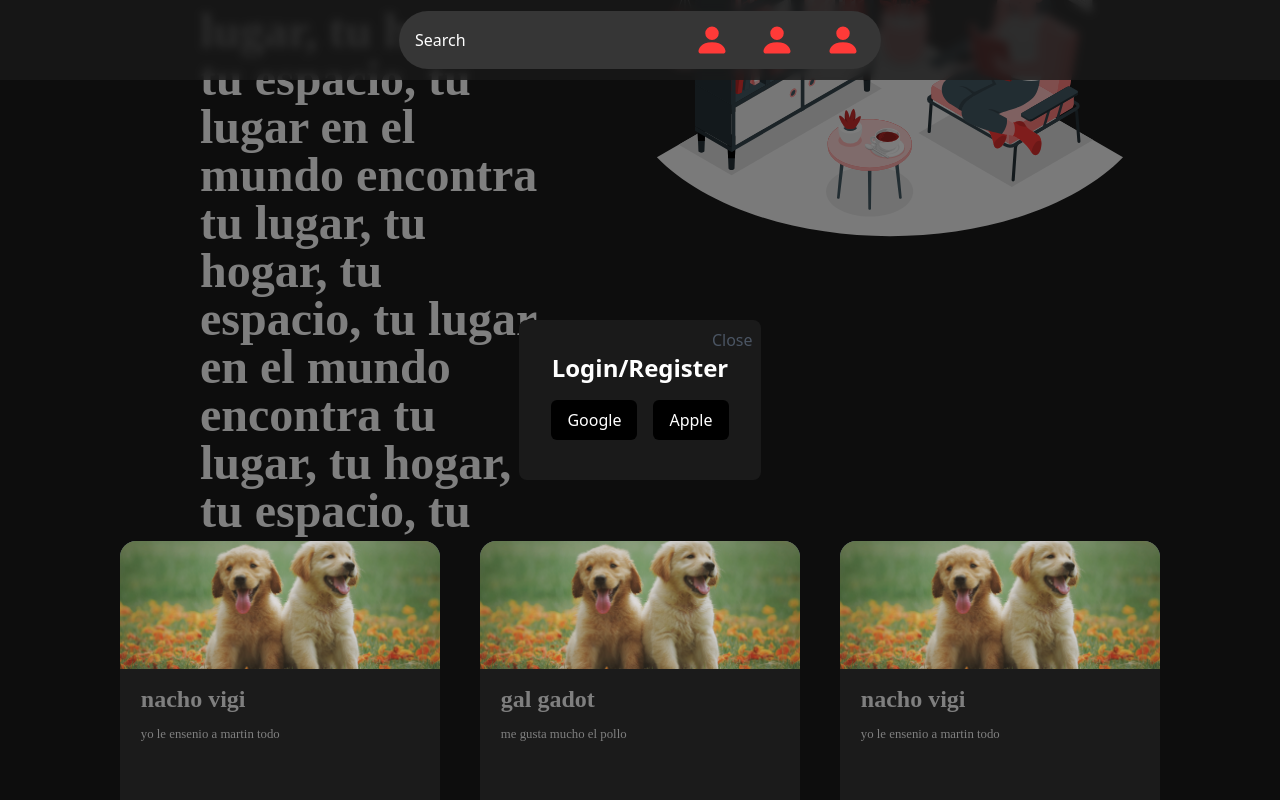
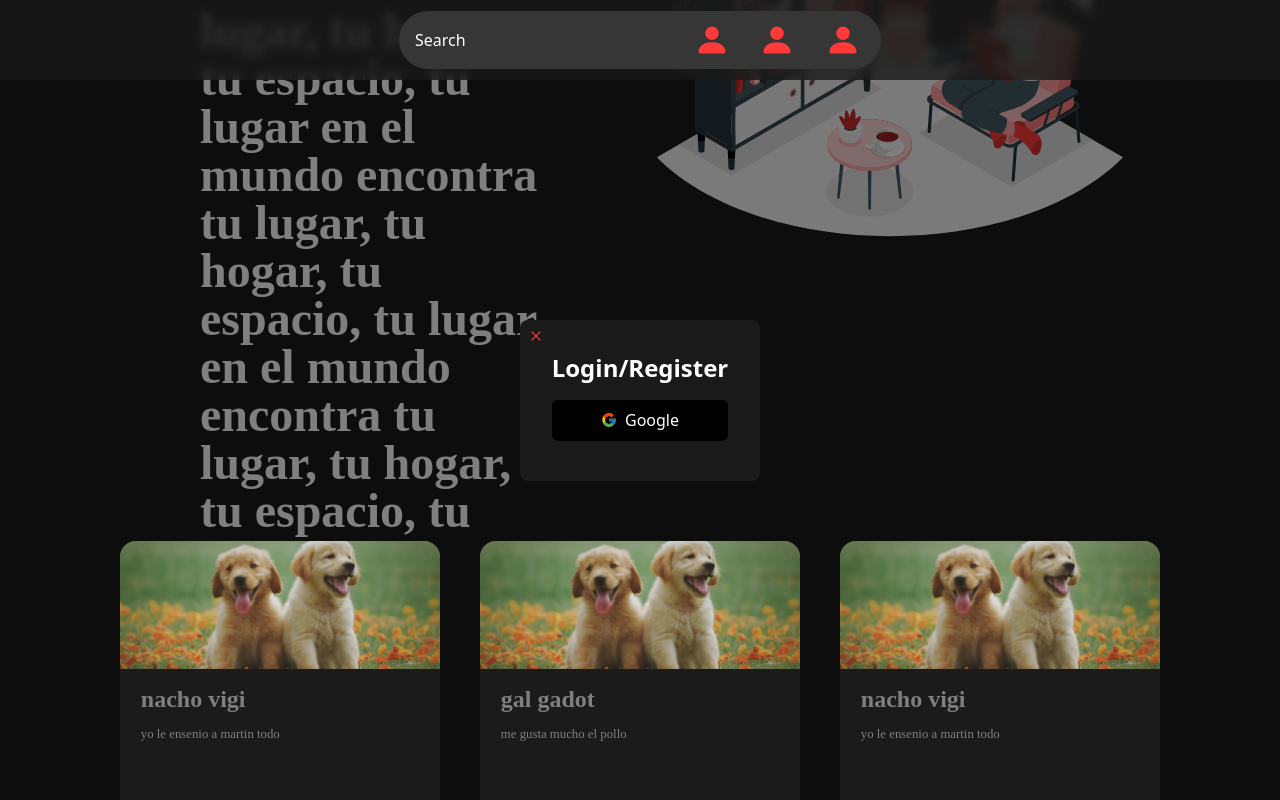
Before and after one commit to martinzutel/domus, a Next.js app: page / in a window 1280 px wide. Both pictures are taken after a click on the button "Sign In". Shown: the part 449-1249 px from the top of the page. Built offline with nearby package versions, Linux system fonts and the light colour scheme; no server answers; a web font is replaced by a local one.

Commit message:
Added log/sign in with google button with icon.

```diff
--- a/src/components/signin/popup.tsx
+++ b/src/components/signin/popup.tsx
@@ -2,12 +2,15 @@ import React, { useState } from 'react';
 import RegisterForm from './registerpop';
 import { signIn, useSession } from "next-auth/react";
 import popupCenter from './auth/windowpopup';
+import { RxCross2 } from "react-icons/rx";
+import { FcGoogle } from "react-icons/fc";
 
 interface PopupProps {
   onClose: () => void;
 }
 
 const Popup: React.FC<PopupProps> = ({ onClose }) => {
+
   const [showRegisterForm, setShowRegisterForm] = useState<boolean>(false);
   const [preferredAgeRange, setPreferredAgeRange] = useState<[number, number]>([18, 35]);
 
@@ -28,15 +31,20 @@ const Popup: React.FC<PopupProps> = ({ onClose }) => {
   return (
     <>
       <div className="fixed inset-0 bg-black bg-opacity-50 flex items-center justify-center">
-        <div className="bg-maincolor rounded-lg p-8 text-center relative">
-          <h2 className="text-2xl font-bold mb-4 text-white">Login/Register</h2>
-          <div>
-            <button onClick={() => {setShowRegisterForm(true); popupCenter("google-signin", "Sign In")}} className="bg-black text-white rounded-md px-4 py-2 mb-2 hover:bg-gray-800 mr-4">Google</button>
-            <button onClick={openRegisterForm} className="bg-black text-white rounded-md px-4 py-2 mb-2 hover:bg-gray-800">Apple</button>
-          </div>
-          <button onClick={onClose} className="absolute top-2 right-2 text-gray-600">
-            Close
-          </button>
+
+          <div className="bg-maincolor rounded-lg p-8 text-center relative flex flex-col">
+
+            <h2 className="text-2xl font-bold mb-4 text-white">Login/Register</h2>
+
+
+            <button onClick={() => {setShowRegisterForm(true); popupCenter("google-signin", "Sign In")}} className="bg-black text-white rounded-md px-4 py-2 mb-2 hover:bg-gray-800  flex items-center justify-center">
+              <FcGoogle /> <span className='ml-2 pb-[1px]'>Google</span>
+            </button>
+
+
+            <button onClick={onClose} className="absolute top-2 left-2 text-coolred ">
+              <RxCross2 />
+            </button>
         </div>
       </div>
       {showRegisterForm && (
```
